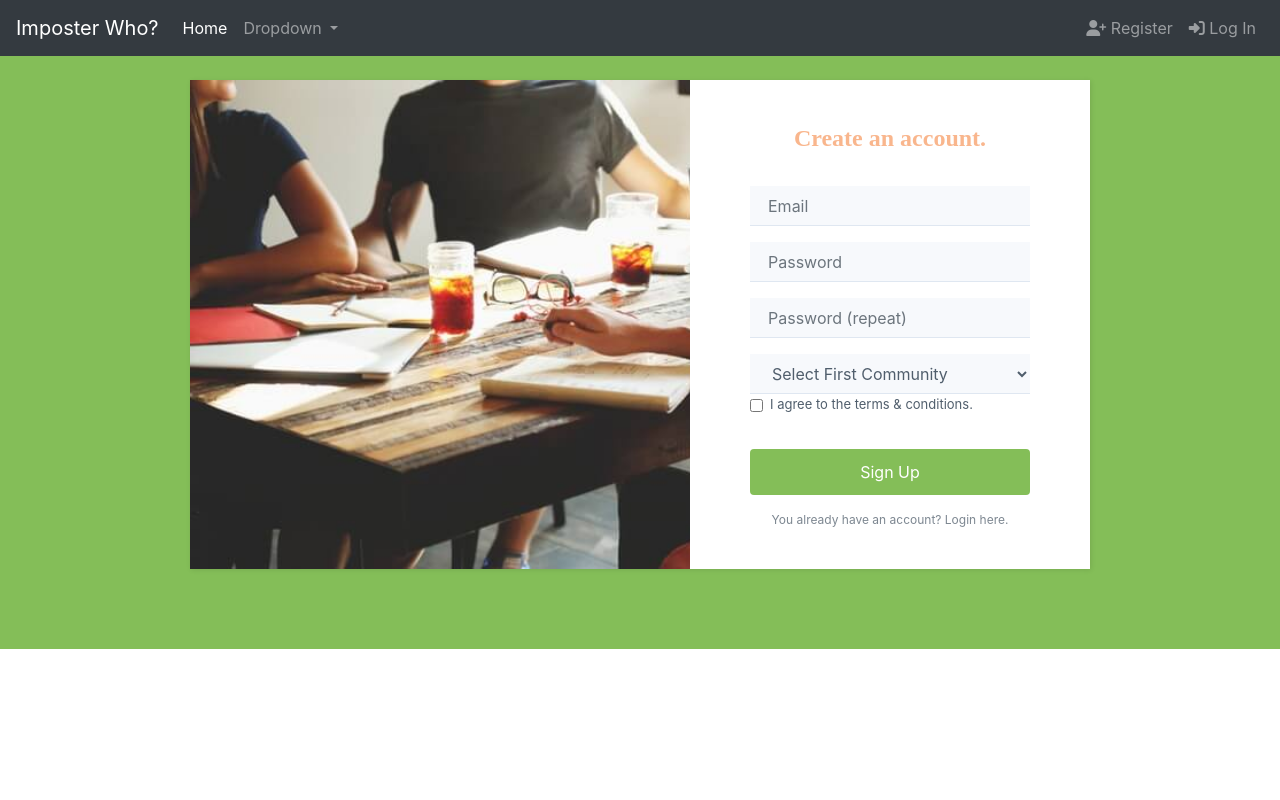
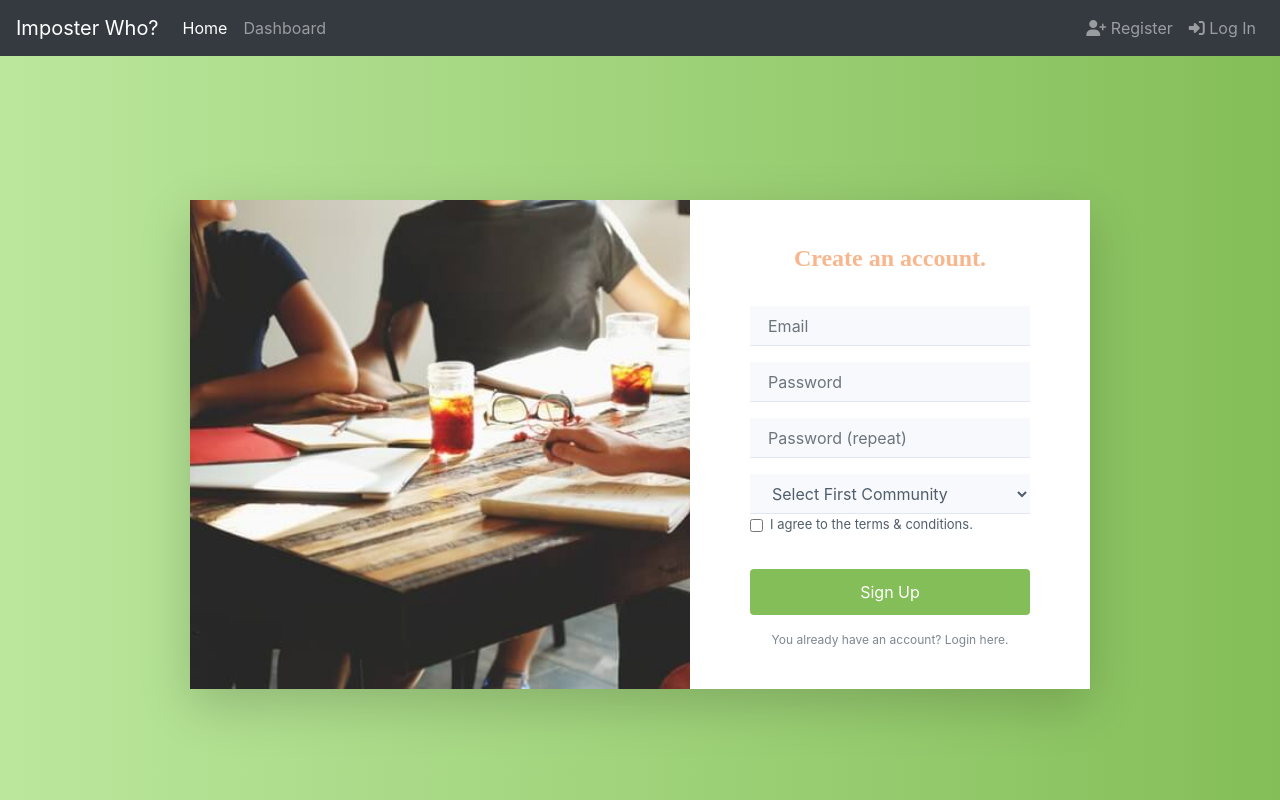
Before and after one commit to Leundai/ImposterWho, a Flask app: page /auth/register in a window 1280 px wide. Run offline with Flask 2, Linux system fonts and the light colour scheme; some libraries are stand-ins or nearby versions.

Commit message:
UI Fixes

```diff
--- a/flaskr/static/css/Login-Form-Clean.css
+++ b/flaskr/static/css/Login-Form-Clean.css
@@ -1,7 +1,4 @@
-.login-clean {
-  background: #f1f7fc;
-  padding: 80px 0;
-}
+
 
 .login-clean form {
   max-width: 320px;
--- a/flaskr/static/css/Registration-Form-with-Photo.css
+++ b/flaskr/static/css/Registration-Form-with-Photo.css
@@ -1,5 +1,4 @@
 .register-photo {
-  background: #f1f7fc;
   padding: 80px 0;
 }
 
--- a/flaskr/static/css/style.css
+++ b/flaskr/static/css/style.css
@@ -1,3 +1,23 @@
+
+.bg-gradient-primary-register {
+    height: 100%;
+    background: rgb(219,255,198);
+    background: linear-gradient(90deg, rgba(219,255,198,1) 0%, rgba(187,231,157,1) 0%, rgba(132,190,88,1) 100%, rgba(0,212,255,1) 100%);
+    background-size: cover;
+}
+
+.bg-gradient-primary-login {
+    height: 100%;
+    background: rgb(246,200,172);
+    background: linear-gradient(90deg, rgba(246,200,172,1) 0%, rgba(242,111,31,1) 93%, rgba(241,91,0,1) 100%);
+    background-size: cover;
+}
+
+.login-register {
+    padding-top: 5%;
+}
+
+
 #home-head {
     background: url("../img/header.png") no-repeat;background-size: cover; position: relative;
     overflow: hidden;
--- a/flaskr/templates/auth/register.html
+++ b/flaskr/templates/auth/register.html
@@ -10,9 +10,20 @@
 {% endblock %}
 
 {% block content %}
-<div style="background: rgb(132,190,88);">
-    <div class="register-photo" style="background: rgb(132,190,88);">
-        <div class="form-container"><div class="image-holder"></div>
+<body class="bg-gradient-primary-register">
+    {% with messages = get_flashed_messages() %}
+        {% if messages %}
+        <div class="alert alert-warning alert-dismissible fade show" role="alert">
+          {{messages[0]}}
+          <button type="button" class="close" data-dismiss="alert" aria-label="Close">
+            <span aria-hidden="true">&times;</span>
+          </button>
+        </div>
+        {% endif %}
+    {% endwith %}
+    <div class="container login-register">
+        <div class="register-photo">
+            <div class="form-container shadow-lg"><div class="image-holder"></div>
                 <form method="POST">
                     <h2 class="text-center" style="color: rgb(249,182,141);"><strong>Create</strong> an account.</h2>
                     <div class="form-group"><input class="form-control" type="email" name="email" placeholder="Email"></div>
@@ -25,7 +36,8 @@
                     <div class="form-group"><button class="btn btn-primary btn-block" type="submit" style="background: rgb(132,190,88);">Sign Up</button></div><a class="already" href="#">You already have an account? Login here.</a></form>
             </div>
         </div>
+    </div>
     <script src="{{ url_for('static', filename='js/jquery.min.js') }}"></script>
     <script src="{{ url_for('static', filename='bootstrap/js/bootstrap.min.js') }}"></script>
-</div>
+</body>
 {% endblock %}
--- a/flaskr/templates/base.html
+++ b/flaskr/templates/base.html
@@ -6,9 +6,15 @@
 <link rel="stylesheet" href="{{ url_for('static', filename='bootstrap/css/bootstrap.min.css') }}">
 <script src="https://use.fontawesome.com/12c3e2ccec.js"></script>
 
-<body>
-  <nav class="navbar navbar-expand-lg navbar-dark bg-dark fixed-top">
-    <a class="navbar-brand" href="#">Imposter Who?</a>
+  <nav class="navbar navbar-expand-lg navbar-dark bg-dark">
+
+    {% if g.user %}
+    <!-- This will become to DashBoard-->
+      <a class="navbar-brand" href="/">Imposter Who?</a>
+    {% else %}
+      <a class="navbar-brand" href="/">Imposter Who?</a>
+    {% endif %}
+
     <button class="navbar-toggler" type="button" data-toggle="collapse" data-target="#navbarSupportedContent" aria-controls="navbarSupportedContent" aria-expanded="false" aria-label="Toggle navigation">
       <span class="navbar-toggler-icon"></span>
     </button>
@@ -18,16 +24,13 @@
         <li class="nav-item active">
           <a class="nav-link" href="/">Home <span class="sr-only">(current)</span></a>
         </li>
-        <li class="nav-item dropdown">
-          <a class="nav-link dropdown-toggle" href="#" id="navbarDropdown" role="button" data-toggle="dropdown" aria-haspopup="true" aria-expanded="false">
-            Dropdown
-          </a>
-          <div class="dropdown-menu" aria-labelledby="navbarDropdown">
-            <a class="dropdown-item" href="#">Action</a>
-            <a class="dropdown-item" href="#">Another action</a>
-            <div class="dropdown-divider"></div>
-            <a class="dropdown-item" href="#">Something else here</a>
-          </div>
+        <!-- Make sure it redirects to dashboard! or to login!-->
+        {% if g.user %}
+        <li class="nav-item"><a class="nav-link" href="/">Dashboard</a></li>
+        {% else %}
+        <li class="nav-item"><a class="nav-link" href="{{ url_for('auth.login') }}">Dashboard</a></li>
+        {% endif %}
+
         </li>
       </ul>
       <ul class="nav navbar-nav navbar-right">
@@ -46,16 +49,6 @@
     {% block header %}{% endblock %}
   </header>
 
-  {% with messages = get_flashed_messages() %}
-        {% if messages %}
-        <div class="alert alert-warning alert-dismissible fade show" role="alert">
-          {{messages[0]}}
-          <button type="button" class="close" data-dismiss="alert" aria-label="Close">
-            <span aria-hidden="true">&times;</span>
-          </button>
-        </div>
-        {% endif %}
-    {% endwith %}
   {% block content %}{% endblock %}
-</body>
+
 </html>
```
Also changed, not shown: flaskr/templates/auth/login.html (+16 -2 lines). Lines whose indentation alone changed are shown as unchanged.
